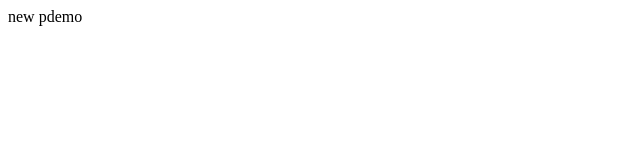
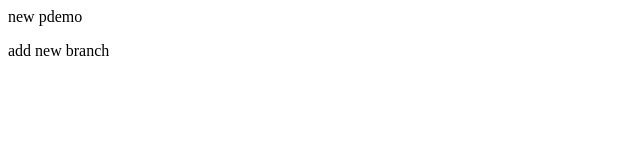
Before and after one commit to SumeetNI/proj-6, a plain HTML site: page index.html in a window 1280 px wide. Shown: the full height of the page, 0-640 px from the left. Drawn offline with Linux system fonts and the light colour scheme.

Commit message:
add new line

```diff
--- a/index.html
+++ b/index.html
@@ -1 +1,2 @@
 <p>new pdemo</p>
+<p>add new branch</p>
```
